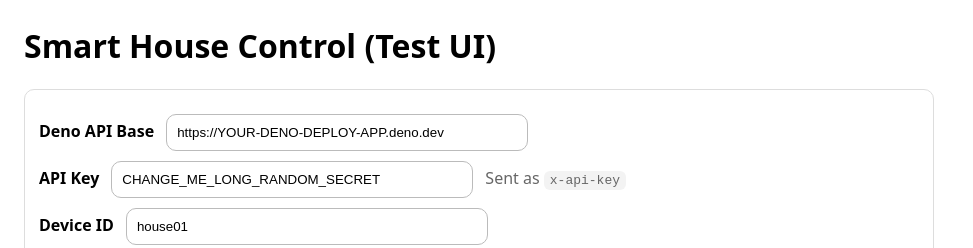
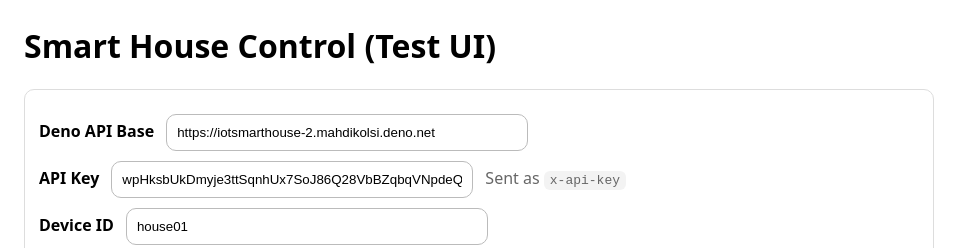
Before and after one commit to mahdikolsi/iotsmarthouse-2, a plain HTML site: page index.html in a window 1280 px wide. Shown: the top 248 px of the page, without its empty margins (0-973 px from the left). Drawn offline with Linux system fonts and the light colour scheme; no server answers.

Commit message:
Update Deno API Base and API Key values

```diff
--- a/index.html
+++ b/index.html
@@ -26,11 +26,11 @@
   <div class="card">
     <div class="row">
       <label><strong>Deno API Base</strong></label>
-      <input id="apiBase" value="https://YOUR-DENO-DEPLOY-APP.deno.dev" />
+      <input id="apiBase" value="https://iotsmarthouse-2.mahdikolsi.deno.net" />
     </div>
     <div class="row">
       <label><strong>API Key</strong></label>
-      <input id="apiKey" value="CHANGE_ME_LONG_RANDOM_SECRET" />
+      <input id="apiKey" value="wpHksbUkDmyje3ttSqnhUx7SoJ86Q28VbBZqbqVNpdeQspsiQWaF7nWcZXMxcXXfhtU5snXqZacthM" />
       <span class="muted">Sent as <code>x-api-key</code></span>
     </div>
     <div class="row">
```
